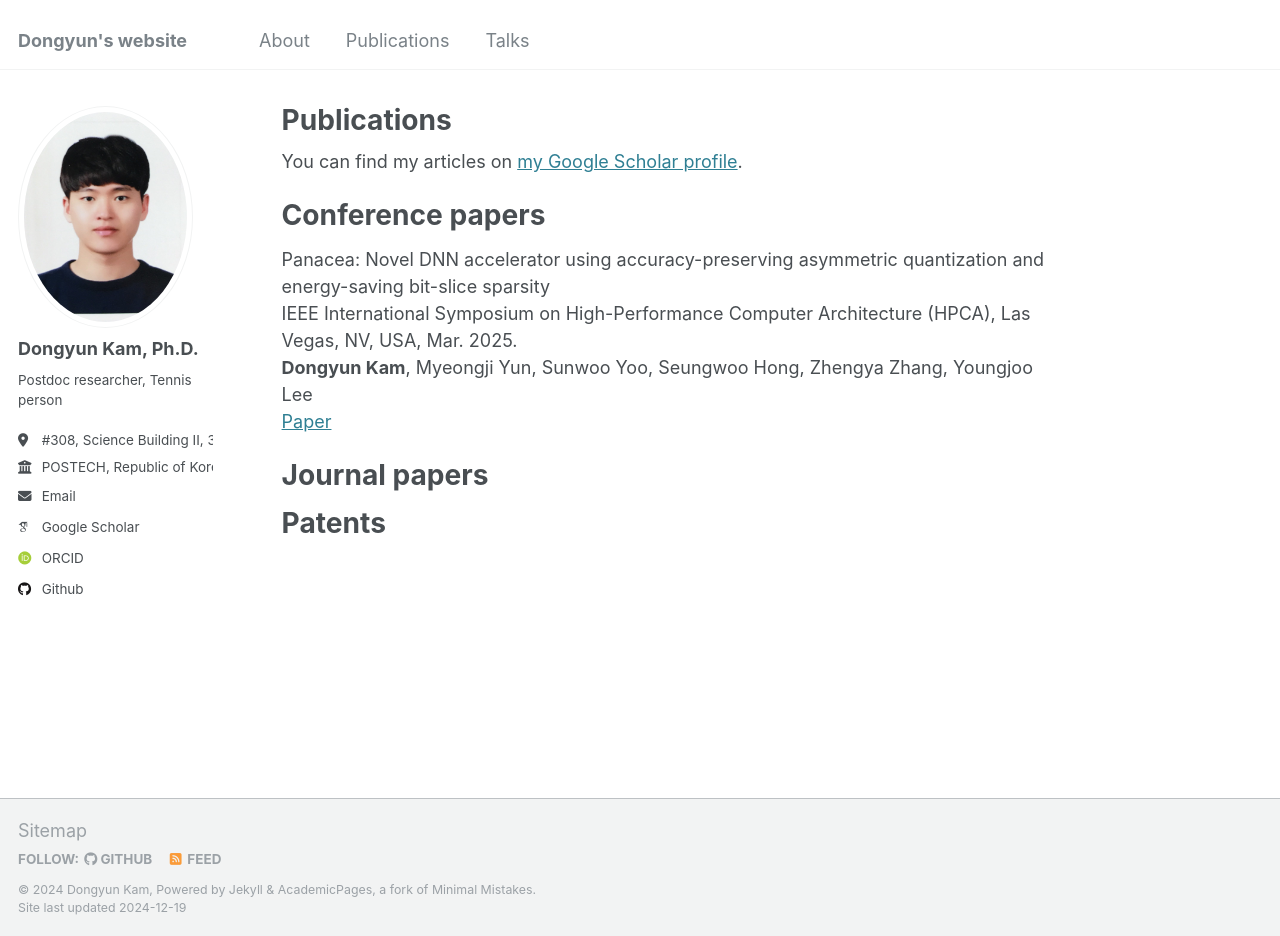
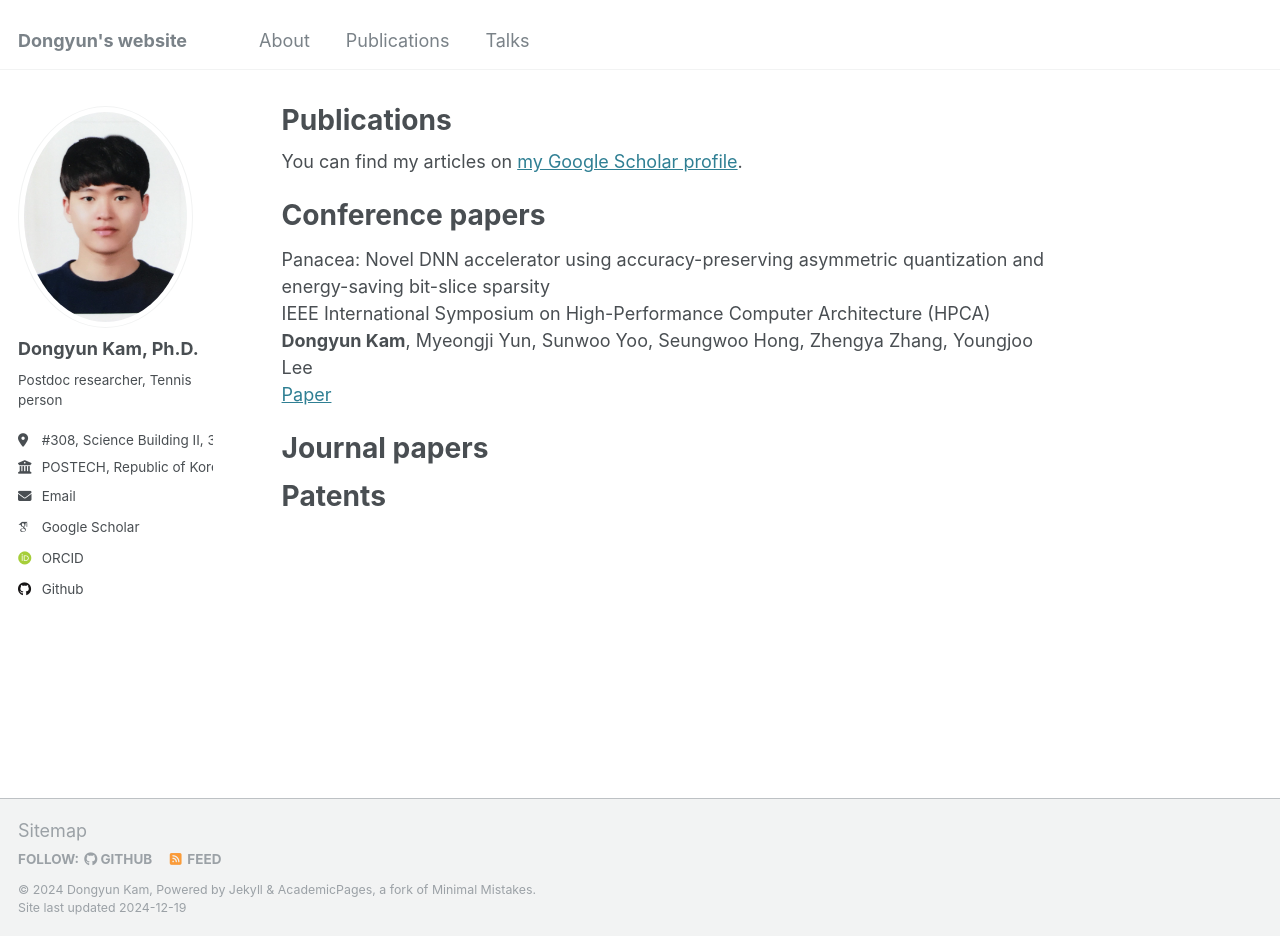
Before and after one commit to Dongyunkam/dongyunkam.github.io, a Jekyll site: the page built from _pages/publications.md, in a window 1280 px wide and 936 px high. Built offline with Jekyll 4.4.1, drawn with Linux system fonts in a browser that asks for light colours; some web fonts are replaced.

Commit message:
Update publications.md

```diff
--- a/_pages/publications.md
+++ b/_pages/publications.md
@@ -10,7 +10,7 @@ Conference papers
 ======
 
 Panacea: Novel DNN accelerator using accuracy-preserving asymmetric quantization and energy-saving bit-slice sparsity
-IEEE International Symposium on High-Performance Computer Architecture (HPCA), Las Vegas, NV, USA, Mar. 2025.
+IEEE International Symposium on High-Performance Computer Architecture (HPCA)
 **Dongyun Kam**, Myeongji Yun, Sunwoo Yoo, Seungwoo Hong, Zhengya Zhang, Youngjoo Lee
 [Paper](https://arxiv.org/abs/2412.10059)
 
```
